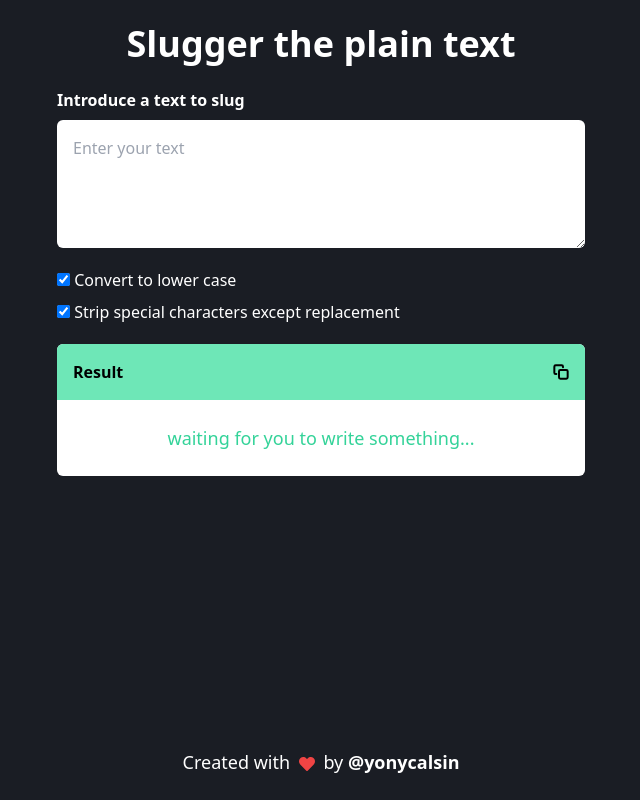
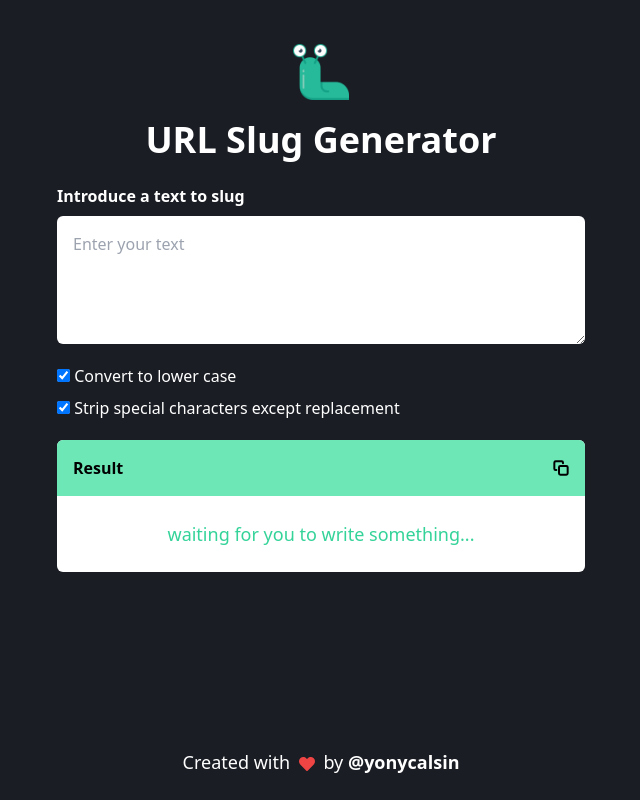
Before and after one commit to yonycalsin/slugger, a Svelte app: page / in a window 1280 px wide. Shown: the whole page, without its empty margins (319-959 px from the left). Built offline with nearby package versions, Linux system fonts and the light colour scheme.

Commit message:
feat: 🎸 add logo

```diff
--- a/src/App.svelte
+++ b/src/App.svelte
@@ -30,8 +30,12 @@
 </script>
 
 <div class="flex flex-col items-center p-6 max-w-xl mx-auto min-h-full">
+  <div class="flex justify-center my-5">
+    <img class="w-14 h-14" src="/isotipo.png" />
+  </div>
+
   <h1 class="text-xl lg:text-4xl mb-6 text-center font-bold text-white">
-    Slugger the plain text
+    URL Slug Generator
   </h1>
 
   <div class="flex flex-col w-full space-y-6 mb-6">
@@ -117,7 +121,7 @@
       >
       by
       <a
-        href="https://twitter.com/yonycalsin"
+        href="https://yonycalsin.com"
         target="_blank"
         class="font-bold"
         rel="noopener noreferrer">@yonycalsin</a
```
